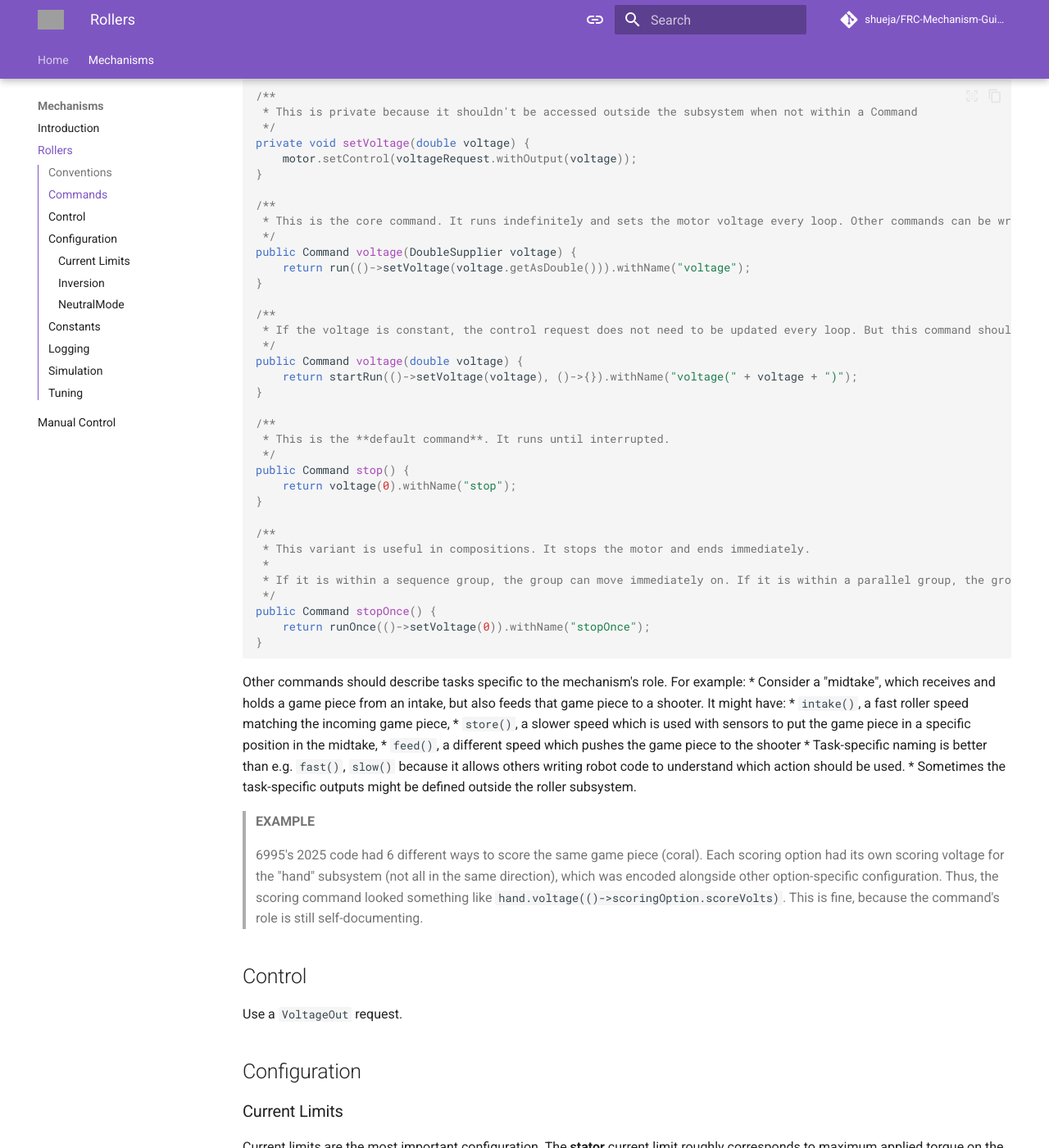
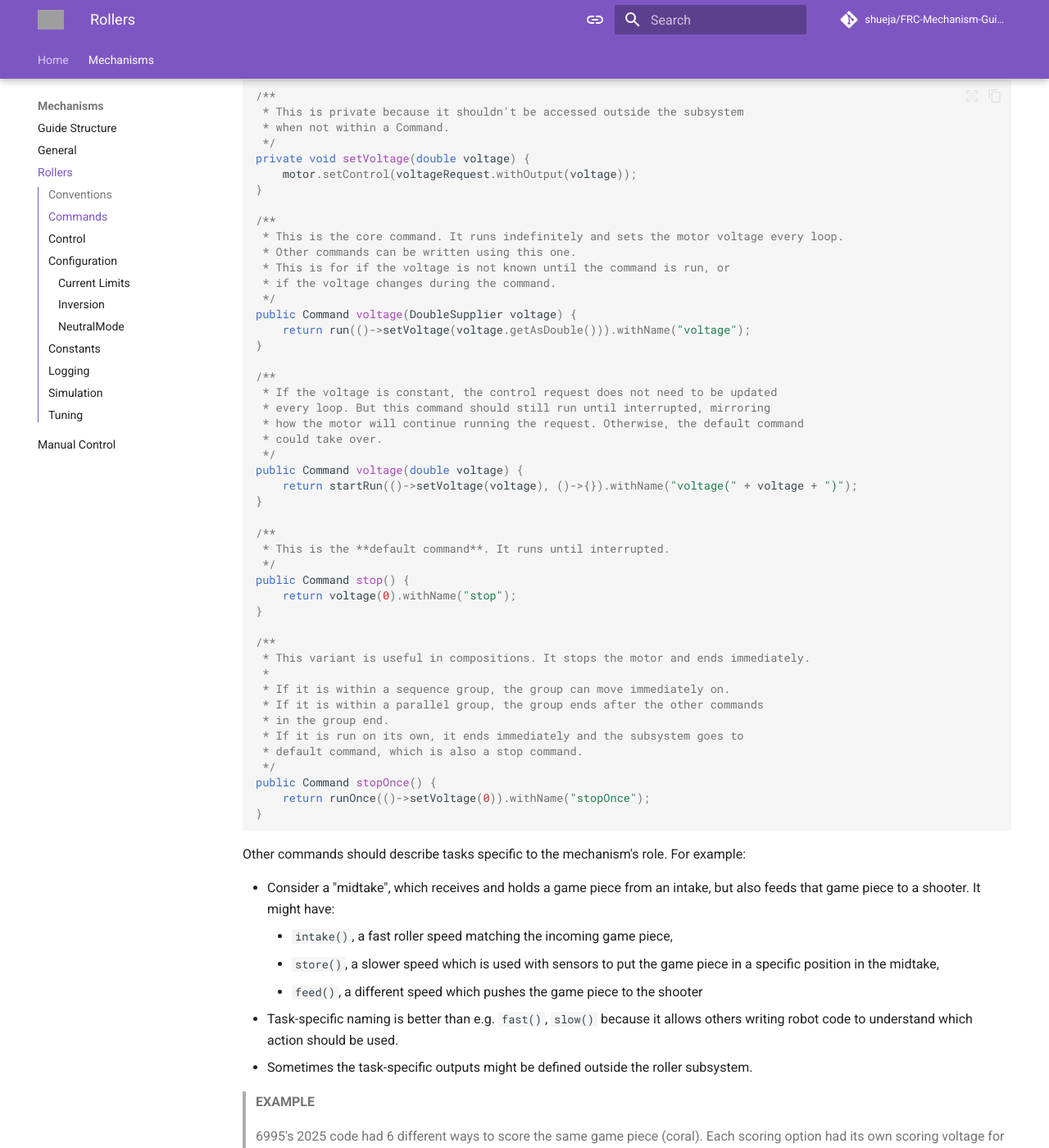
Before and after one commit to shueja/FRC-Mechanism-Guide, an MkDocs documentation site: the page built from docs/mechanisms/rollers.md, in a window 1280 px wide and 1400 px high, scrolled down 498 px. Shown: the whole window at 82% size. Built offline with MkDocs 1.6.1 and Material for MkDocs 9.7.7, drawn with Linux system fonts in a browser that asks for light colours; comment, search, counter and statistics services are not loaded; grey boxes are pictures that could not be loaded.

Commit message:
Reworked home page

````diff
--- a/docs/mechanisms/rollers.md
+++ b/docs/mechanisms/rollers.md
@@ -12,21 +12,28 @@ It is important to be consistent regarding which direction is positive. However,
 ## Commands
 ```java
 /**
- * This is private because it shouldn't be accessed outside the subsystem when not within a Command
+ * This is private because it shouldn't be accessed outside the subsystem
+ * when not within a Command.
  */
 private void setVoltage(double voltage) {
     motor.setControl(voltageRequest.withOutput(voltage));
 }
 
 /**
- * This is the core command. It runs indefinitely and sets the motor voltage every loop. Other commands can be written using this one.
+ * This is the core command. It runs indefinitely and sets the motor voltage every loop.
+ * Other commands can be written using this one.
+ * This is for if the voltage is not known until the command is run, or
+ * if the voltage changes during the command.
  */
 public Command voltage(DoubleSupplier voltage) {
     return run(()->setVoltage(voltage.getAsDouble())).withName("voltage");
 }
 
 /**
- * If the voltage is constant, the control request does not need to be updated every loop. But this command should still run until interrupted, mirroring how the motor will continue running the request.
+ * If the voltage is constant, the control request does not need to be updated
+ * every loop. But this command should still run until interrupted, mirroring
+ * how the motor will continue running the request. Otherwise, the default command
+ * could take over.
  */
 public Command voltage(double voltage) {
     return startRun(()->setVoltage(voltage), ()->{}).withName("voltage(" + voltage + ")");
@@ -42,7 +49,11 @@ public Command stop() {
 /**
  * This variant is useful in compositions. It stops the motor and ends immediately.
  *
- * If it is within a sequence group, the group can move immediately on. If it is within a parallel group, the group ends after the other commands in the group end. If it is run on its own, it ends immediately and the subsystem goes to default command, which is also stopped.
+ * If it is within a sequence group, the group can move immediately on.
+ * If it is within a parallel group, the group ends after the other commands
+ * in the group end.
+ * If it is run on its own, it ends immediately and the subsystem goes to
+ * default command, which is also a stop command.
  */
 public Command stopOnce() {
     return runOnce(()->setVoltage(0)).withName("stopOnce");
@@ -50,12 +61,14 @@ public Command stopOnce() {
 ```
 
 Other commands should describe tasks specific to the mechanism's role. For example:
+
 * Consider a "midtake", which receives and holds a game piece from an intake, but also feeds that game piece to a shooter. It might have:
     * `intake()`, a fast roller speed matching the incoming game piece,
     * `store()`, a slower speed which is used with sensors to put the game piece in a specific position in the midtake,
     * `feed()`, a different speed which pushes the game piece to the shooter
 * Task-specific naming is better than e.g. `fast()`, `slow()` because it allows others writing robot code to understand which action should be used.
 * Sometimes the task-specific outputs might be defined outside the roller subsystem.
+
 > __EXAMPLE__
 >
 > 6995's 2025 code had 6 different ways to score the same game piece (coral). Each scoring option had its own scoring voltage for the "hand" subsystem (not all in the same direction), which was encoded alongside other option-specific configuration. Thus, the scoring command looked something like `hand.voltage(()->scoringOption.scoreVolts)`. This is fine, because the command's role is still self-documenting.
--- a/mkdocs.yml
+++ b/mkdocs.yml
@@ -90,6 +90,7 @@ nav:
   - Home:
       - Home: index.md
   - Mechanisms:
-      - Introduction: mechanisms/structure.md
+      - Guide Structure: mechanisms/structure.md
+      - General: mechanisms/general.md
       - Rollers: mechanisms/rollers.md
       - Manual Control: mechanisms/manual.md
````
Also changed, not shown: docs/index.md (+19 -12 lines), docs/mechanisms/general.md (added, +3 -0 lines).
